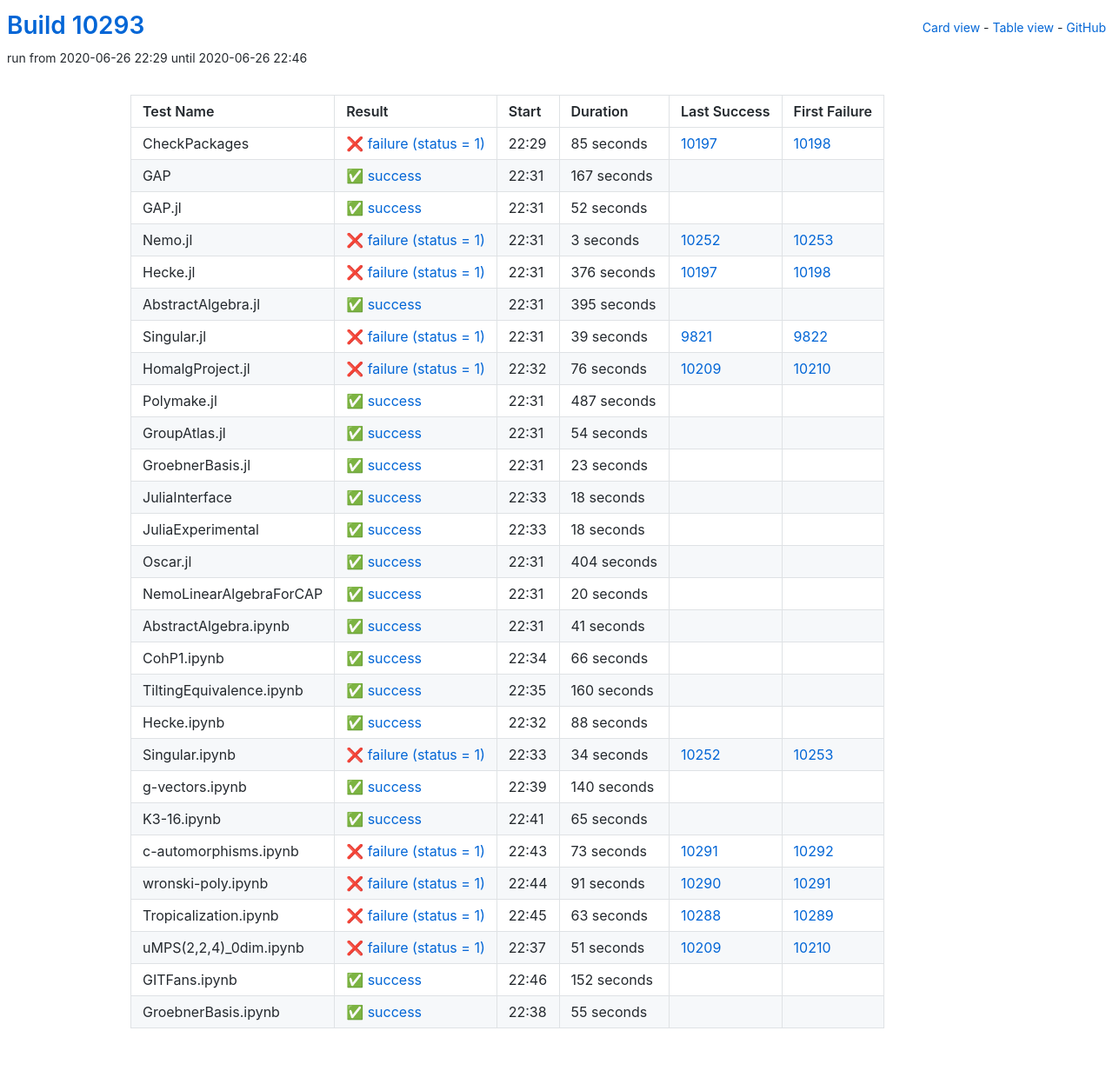
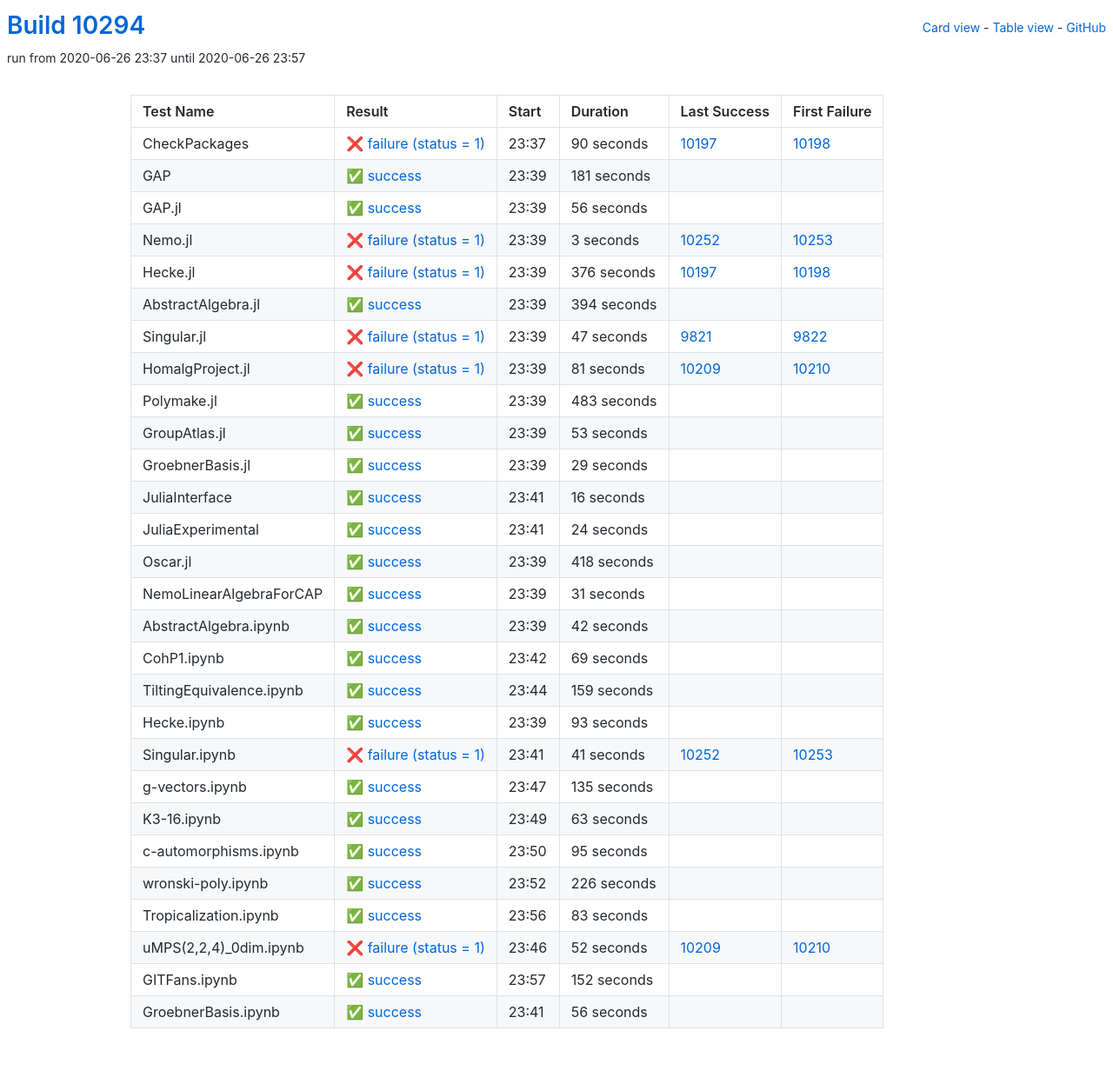
Before and after one commit to oscar-system/oscar-ci-status, a Jekyll site: the page built from table.html, in a window 1280 px wide. Shown: the whole page at 87% size. Built offline with Jekyll 4.4.1, drawn with Linux system fonts in a browser that asks for light colours.

Commit message:
Build #10294

```diff
--- a/_data/ci.yml
+++ b/_data/ci.yml
@@ -1,6 +1,6 @@
 ---
-build: 10293
-build_url: https://oscarci.mathematik.uni-kl.de/job/oscar/10293/
+build: 10294
+build_url: https://oscarci.mathematik.uni-kl.de/job/oscar/10294/
 job: oscar
 organization: oscar-system
 repo: oscar-ci-status
@@ -8,44 +8,44 @@
 tests:
 - name: CheckPackages
   id: checkpackages
-  log: https://oscarci.mathematik.uni-kl.de/job/oscar/10293/artifact/logs/build-10293/CheckPackages.log
-  start: 2020-06-26 22:29
+  log: https://oscarci.mathematik.uni-kl.de/job/oscar/10294/artifact/logs/build-10294/CheckPackages.log
+  start: 2020-06-26 23:37
   success: false
   exitcode: 1
   status: failure
-  duration: 85
+  duration: 90
   last_success: 10197
   last_success_url: https://oscarci.mathematik.uni-kl.de/job/oscar/10197/
   first_failure: 10198
   first_failure_url: https://oscarci.mathematik.uni-kl.de/job/oscar/10198/
 - name: GAP
   id: gap
-  log: https://oscarci.mathematik.uni-kl.de/job/oscar/10293/artifact/logs/build-10293/GAP.log
-  start: 2020-06-26 22:31
+  log: https://oscarci.mathematik.uni-kl.de/job/oscar/10294/artifact/logs/build-10294/GAP.log
+  start: 2020-06-26 23:39
   success: true
   exitcode: 0
   status: success
-  duration: 167
+  duration: 181
   last_success: false
   last_success_url:
   first_failure: false
   first_failure_url:
 - name: GAP.jl
   id: gap-jl
-  log: https://oscarci.mathematik.uni-kl.de/job/oscar/10293/artifact/logs/build-10293/GAP.jl.log
-  start: 2020-06-26 22:31
+  log: https://oscarci.mathematik.uni-kl.de/job/oscar/10294/artifact/logs/build-10294/GAP.jl.log
+  start: 2020-06-26 23:39
   success: true
   exitcode: 0
   status: success
-  duration: 52
+  duration: 56
   last_success: false
   last_success_url:
   first_failure: false
   first_failure_url:
 - name: Nemo.jl
   id: nemo-jl
-  log: https://oscarci.mathematik.uni-kl.de/job/oscar/10293/artifact/logs/build-10293/Nemo.jl.log
-  start: 2020-06-26 22:31
+  log: https://oscarci.mathematik.uni-kl.de/job/oscar/10294/artifact/logs/build-10294/Nemo.jl.log
+  start: 2020-06-26 23:39
   success: false
   exitcode: 1
   status: failure
@@ -56,8 +56,8 @@
   first_failure_url: https://oscarci.mathematik.uni-kl.de/job/oscar/10253/
 - name: Hecke.jl
   id: hecke-jl
-  log: https://oscarci.mathematik.uni-kl.de/job/oscar/10293/artifact/logs/build-10293/Hecke.jl.log
-  start: 2020-06-26 22:31
+  log: https://oscarci.mathematik.uni-kl.de/job/oscar/10294/artifact/logs/build-10294/Hecke.jl.log
+  start: 2020-06-26 23:39
   success: false
   exitcode: 1
   status: failure
@@ -68,260 +68,260 @@
   first_failure_url: https://oscarci.mathematik.uni-kl.de/job/oscar/10198/
 - name: AbstractAlgebra.jl
   id: abstractalgebra-jl
-  log: https://oscarci.mathematik.uni-kl.de/job/oscar/10293/artifact/logs/build-10293/AbstractAlgebra.jl.log
-  start: 2020-06-26 22:31
+  log: https://oscarci.mathematik.uni-kl.de/job/oscar/10294/artifact/logs/build-10294/AbstractAlgebra.jl.log
+  start: 2020-06-26 23:39
   success: true
   exitcode: 0
   status: success
-  duration: 395
+  duration: 394
   last_success: false
   last_success_url:
   first_failure: false
   first_failure_url:
 - name: Singular.jl
   id: singular-jl
-  log: https://oscarci.mathematik.uni-kl.de/job/oscar/10293/artifact/logs/build-10293/Singular.jl.log
-  start: 2020-06-26 22:31
+  log: https://oscarci.mathematik.uni-kl.de/job/oscar/10294/artifact/logs/build-10294/Singular.jl.log
+  start: 2020-06-26 23:39
   success: false
   exitcode: 1
   status: failure
-  duration: 39
+  duration: 47
   last_success: 9821
   last_success_url: https://oscarci.mathematik.uni-kl.de/job/oscar/9821/
   first_failure: 9822
   first_failure_url: https://oscarci.mathematik.uni-kl.de/job/oscar/9822/
 - name: HomalgProject.jl
   id: homalgproject-jl
-  log: https://oscarci.mathematik.uni-kl.de/job/oscar/10293/artifact/logs/build-10293/HomalgProject.jl.log
-  start: 2020-06-26 22:32
+  log: https://oscarci.mathematik.uni-kl.de/job/oscar/10294/artifact/logs/build-10294/HomalgProject.jl.log
+  start: 2020-06-26 23:39
   success: false
   exitcode: 1
   status: failure
-  duration: 76
+  duration: 81
   last_success: 10209
   last_success_url: https://oscarci.mathematik.uni-kl.de/job/oscar/10209/
   first_failure: 10210
   first_failure_url: https://oscarci.mathematik.uni-kl.de/job/oscar/10210/
 - name: Polymake.jl
   id: polymake-jl
-  log: https://oscarci.mathematik.uni-kl.de/job/oscar/10293/artifact/logs/build-10293/Polymake.jl.log
-  start: 2020-06-26 22:31
+  log: https://oscarci.mathematik.uni-kl.de/job/oscar/10294/artifact/logs/build-10294/Polymake.jl.log
+  start: 2020-06-26 23:39
   success: true
   exitcode: 0
   status: success
-  duration: 487
+  duration: 483
   last_success: false
   last_success_url:
   first_failure: false
   first_failure_url:
 - name: GroupAtlas.jl
   id: groupatlas-jl
-  log: https://oscarci.mathematik.uni-kl.de/job/oscar/10293/artifact/logs/build-10293/GroupAtlas.jl.log
-  start: 2020-06-26 22:31
+  log: https://oscarci.mathematik.uni-kl.de/job/oscar/10294/artifact/logs/build-10294/GroupAtlas.jl.log
+  start: 2020-06-26 23:39
   success: true
   exitcode: 0
   status: success
-  duration: 54
+  duration: 53
   last_success: false
   last_success_url:
   first_failure: false
   first_failure_url:
 - name: GroebnerBasis.jl
   id: groebnerbasis-jl
-  log: https://oscarci.mathematik.uni-kl.de/job/oscar/10293/artifact/logs/build-10293/GroebnerBasis.jl.log
-  start: 2020-06-26 22:31
+  log: https://oscarci.mathematik.uni-kl.de/job/oscar/10294/artifact/logs/build-10294/GroebnerBasis.jl.log
+  start: 2020-06-26 23:39
   success: true
   exitcode: 0
   status: success
-  duration: 23
+  duration: 29
   last_success: false
   last_success_url:
   first_failure: false
   first_failure_url:
 - name: JuliaInterface
   id: juliainterface
-  log: https://oscarci.mathematik.uni-kl.de/job/oscar/10293/artifact/logs/build-10293/JuliaInterface.log
-  start: 2020-06-26 22:33
+  log: https://oscarci.mathematik.uni-kl.de/job/oscar/10294/artifact/logs/build-10294/JuliaInterface.log
+  start: 2020-06-26 23:41
   success: true
   exitcode: 0
   status: success
-  duration: 18
+  duration: 16
   last_success: false
   last_success_url:
   first_failure: false
   first_failure_url:
 - name: JuliaExperimental
   id: juliaexperimental
-  log: https://oscarci.mathematik.uni-kl.de/job/oscar/10293/artifact/logs/build-10293/JuliaExperimental.log
-  start: 2020-06-26 22:33
+  log: https://oscarci.mathematik.uni-kl.de/job/oscar/10294/artifact/logs/build-10294/JuliaExperimental.log
+  start: 2020-06-26 23:41
   success: true
   exitcode: 0
   status: success
-  duration: 18
+  duration: 24
   last_success: false
   last_success_url:
   first_failure: false
   first_failure_url:
 - name: Oscar.jl
   id: oscar-jl
-  log: https://oscarci.mathematik.uni-kl.de/job/oscar/10293/artifact/logs/build-10293/Oscar.jl.log
-  start: 2020-06-26 22:31
+  log: https://oscarci.mathematik.uni-kl.de/job/oscar/10294/artifact/logs/build-10294/Oscar.jl.log
+  start: 2020-06-26 23:39
   success: true
   exitcode: 0
   status: success
-  duration: 404
+  duration: 418
   last_success: false
   last_success_url:
   first_failure: false
   first_failure_url:
 - name: NemoLinearAlgebraForCAP
   id: nemolinearalgebraforcap
-  log: https://oscarci.mathematik.uni-kl.de/job/oscar/10293/artifact/logs/build-10293/NemoLinearAlgebraForCAP.log
-  start: 2020-06-26 22:31
+  log: https://oscarci.mathematik.uni-kl.de/job/oscar/10294/artifact/logs/build-10294/NemoLinearAlgebraForCAP.log
+  start: 2020-06-26 23:39
   success: true
   exitcode: 0
   status: success
-  duration: 20
+  duration: 31
   last_success: false
   last_success_url:
   first_failure: false
   first_failure_url:
 - name: AbstractAlgebra.ipynb
   id: abstractalgebra-ipynb
-  log: https://oscarci.mathematik.uni-kl.de/job/oscar/10293/artifact/logs/build-10293/AbstractAlgebra.ipynb.log
-  start: 2020-06-26 22:31
+  log: https://oscarci.mathematik.uni-kl.de/job/oscar/10294/artifact/logs/build-10294/AbstractAlgebra.ipynb.log
+  start: 2020-06-26 23:39
   success: true
   exitcode: 0
   status: success
-  duration: 41
+  duration: 42
   last_success: false
   last_success_url:
   first_failure: false
   first_failure_url:
 - name: CohP1.ipynb
   id: cohp1-ipynb
-  log: https://oscarci.mathematik.uni-kl.de/job/oscar/10293/artifact/logs/build-10293/CohP1.ipynb.log
-  start: 2020-06-26 22:34
+  log: https://oscarci.mathematik.uni-kl.de/job/oscar/10294/artifact/logs/build-10294/CohP1.ipynb.log
+  start: 2020-06-26 23:42
   success: true
   exitcode: 0
   status: success
-  duration: 66
+  duration: 69
   last_success: false
   last_success_url:
   first_failure: false
   first_failure_url:
 - name: TiltingEquivalence.ipynb
   id: tiltingequivalence-ipynb
-  log: https://oscarci.mathematik.uni-kl.de/job/oscar/10293/artifact/logs/build-10293/TiltingEquivalence.ipynb.log
-  start: 2020-06-26 22:35
+  log: https://oscarci.mathematik.uni-kl.de/job/oscar/10294/artifact/logs/build-10294/TiltingEquivalence.ipynb.log
+  start: 2020-06-26 23:44
   success: true
   exitcode: 0
   status: success
-  duration: 160
+  duration: 159
   last_success: false
   last_success_url:
   first_failure: false
   first_failure_url:
 - name: Hecke.ipynb
   id: hecke-ipynb
-  log: https://oscarci.mathematik.uni-kl.de/job/oscar/10293/artifact/logs/build-10293/Hecke.ipynb.log
-  start: 2020-06-26 22:32
+  log: https://oscarci.mathematik.uni-kl.de/job/oscar/10294/artifact/logs/build-10294/Hecke.ipynb.log
+  start: 2020-06-26 23:39
   success: true
   exitcode: 0
   status: success
-  duration: 88
+  duration: 93
   last_success: false
   last_success_url:
   first_failure: false
   first_failure_url:
 - name: Singular.ipynb
   id: singular-ipynb
-  log: https://oscarci.mathematik.uni-kl.de/job/oscar/10293/artifact/logs/build-10293/Singular.ipynb.log
-  start: 2020-06-26 22:33
+  log: https://oscarci.mathematik.uni-kl.de/job/oscar/10294/artifact/logs/build-10294/Singular.ipynb.log
+  start: 2020-06-26 23:41
   success: false
   exitcode: 1
   status: failure
-  duration: 34
+  duration: 41
   last_success: 10252
   last_success_url: https://oscarci.mathematik.uni-kl.de/job/oscar/10252/
   first_failure: 10253
   first_failure_url: https://oscarci.mathematik.uni-kl.de/job/oscar/10253/
 - name: g-vectors.ipynb
   id: g-vectors-ipynb
-  log: https://oscarci.mathematik.uni-kl.de/job/oscar/10293/artifact/logs/build-10293/g-vectors.ipynb.log
-  start: 2020-06-26 22:39
+  log: https://oscarci.mathematik.uni-kl.de/job/oscar/10294/artifact/logs/build-10294/g-vectors.ipynb.log
+  start: 2020-06-26 23:47
   success: true
   exitcode: 0
   status: success
-  duration: 140
+  duration: 135
   last_success: false
   last_success_url:
   first_failure: false
   first_failure_url:
 - name: K3-16.ipynb
   id: k3-16-ipynb
-  log: https://oscarci.mathematik.uni-kl.de/job/oscar/10293/artifact/logs/build-10293/K3-16.ipynb.log
-  start: 2020-06-26 22:41
+  log: https://oscarci.mathematik.uni-kl.de/job/oscar/10294/artifact/logs/build-10294/K3-16.ipynb.log
+  start: 2020-06-26 23:49
   success: true
   exitcode: 0
   status: success
-  duration: 65
+  duration: 63
   last_success: false
   last_success_url:
   first_failure: false
   first_failure_url:
 - name: c-automorphisms.ipynb
   id: c-automorphisms-ipynb
-  log: https://oscarci.mathematik.uni-kl.de/job/oscar/10293/artifact/logs/build-10293/c-automorphisms.ipynb.log
-  start: 2020-06-26 22:43
+  log: https://oscarci.mathematik.uni-kl.de/job/oscar/10294/artifact/logs/build-10294/c-automorphisms.ipynb.log
+  start: 2020-06-26 23:50
+  success: true
+  exitcode: 0
+  status: success
+  duration: 95
+  last_success: false
+  last_success_url:
+  first_failure: false
+  first_failure_url:
+- name: wronski-poly.ipynb
+  id: wronski-poly-ipynb
+  log: https://oscarci.mathematik.uni-kl.de/job/oscar/10294/artifact/logs/build-10294/wronski-poly.ipynb.log
+  start: 2020-06-26 23:52
+  success: true
+  exitcode: 0
+  status: success
+  duration: 226
+  last_success: false
+  last_success_url:
+  first_failure: false
+  first_failure_url:
+- name: Tropicalization.ipynb
+  id: tropicalization-ipynb
+  log: https://oscarci.mathematik.uni-kl.de/job/oscar/10294/artifact/logs/build-10294/Tropicalization.ipynb.log
+  start: 2020-06-26 23:56
+  success: true
+  exitcode: 0
+  status: success
+  duration: 83
+  last_success: false
+  last_success_url:
+  first_failure: false
+  first_failure_url:
+- name: uMPS(2,2,4)_0dim.ipynb
+  id: umps-2-2-4-0dim-ipynb
+  log: https://oscarci.mathematik.uni-kl.de/job/oscar/10294/artifact/logs/build-10294/uMPS-2-2-4-_0dim.ipynb.log
+  start: 2020-06-26 23:46
   success: false
   exitcode: 1
   status: failure
-  duration: 73
-  last_success: 10291
-  last_success_url: https://oscarci.mathematik.uni-kl.de/job/oscar/10291/
-  first_failure: 10292
-  first_failure_url: https://oscarci.mathematik.uni-kl.de/job/oscar/10292/
-- name: wronski-poly.ipynb
-  id: wronski-poly-ipynb
-  log: https://oscarci.mathematik.uni-kl.de/job/oscar/10293/artifact/logs/build-10293/wronski-poly.ipynb.log
-  start: 2020-06-26 22:44
-  success: false
-  exitcode: 1
-  status: failure
-  duration: 91
-  last_success: 10290
-  last_success_url: https://oscarci.mathematik.uni-kl.de/job/oscar/10290/
-  first_failure: 10291
-  first_failure_url: https://oscarci.mathematik.uni-kl.de/job/oscar/10291/
-- name: Tropicalization.ipynb
-  id: tropicalization-ipynb
-  log: https://oscarci.mathematik.uni-kl.de/job/oscar/10293/artifact/logs/build-10293/Tropicalization.ipynb.log
-  start: 2020-06-26 22:45
-  success: false
-  exitcode: 1
-  status: failure
-  duration: 63
-  last_success: 10288
-  last_success_url: https://oscarci.mathematik.uni-kl.de/job/oscar/10288/
-  first_failure: 10289
-  first_failure_url: https://oscarci.mathematik.uni-kl.de/job/oscar/10289/
-- name: uMPS(2,2,4)_0dim.ipynb
-  id: umps-2-2-4-0dim-ipynb
-  log: https://oscarci.mathematik.uni-kl.de/job/oscar/10293/artifact/logs/build-10293/uMPS-2-2-4-_0dim.ipynb.log
-  start: 2020-06-26 22:37
-  success: false
-  exitcode: 1
-  status: failure
-  duration: 51
+  duration: 52
   last_success: 10209
   last_success_url: https://oscarci.mathematik.uni-kl.de/job/oscar/10209/
   first_failure: 10210
   first_failure_url: https://oscarci.mathematik.uni-kl.de/job/oscar/10210/
 - name: GITFans.ipynb
   id: gitfans-ipynb
-  log: https://oscarci.mathematik.uni-kl.de/job/oscar/10293/artifact/logs/build-10293/GITFans.ipynb.log
-  start: 2020-06-26 22:46
+  log: https://oscarci.mathematik.uni-kl.de/job/oscar/10294/artifact/logs/build-10294/GITFans.ipynb.log
+  start: 2020-06-26 23:57
   success: true
   exitcode: 0
   status: success
@@ -332,12 +332,12 @@
   first_failure_url:
 - name: GroebnerBasis.ipynb
   id: groebnerbasis-ipynb
-  log: https://oscarci.mathematik.uni-kl.de/job/oscar/10293/artifact/logs/build-10293/GroebnerBasis.ipynb.log
-  start: 2020-06-26 22:38
+  log: https://oscarci.mathematik.uni-kl.de/job/oscar/10294/artifact/logs/build-10294/GroebnerBasis.ipynb.log
+  start: 2020-06-26 23:41
   success: true
   exitcode: 0
   status: success
-  duration: 55
+  duration: 56
   last_success: false
   last_success_url:
   first_failure: false
```
Also changed, not shown: README.md.
